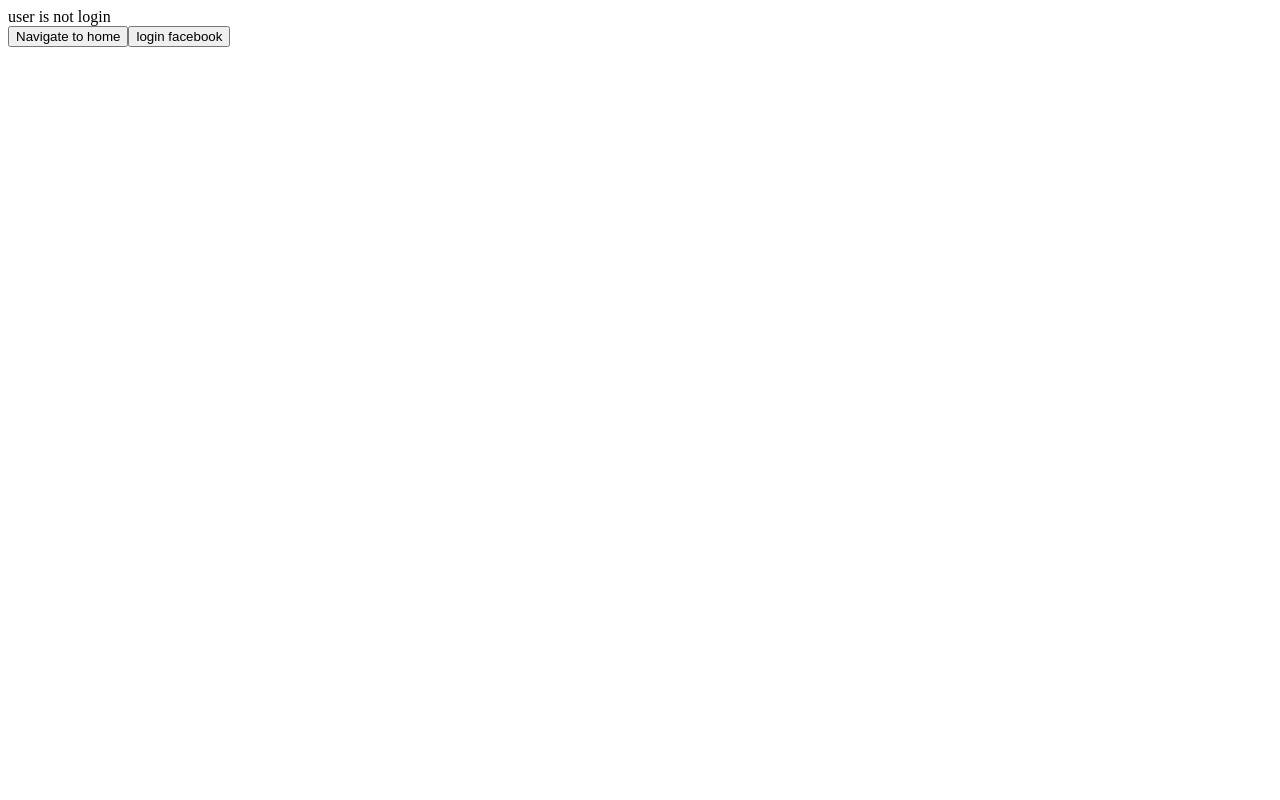
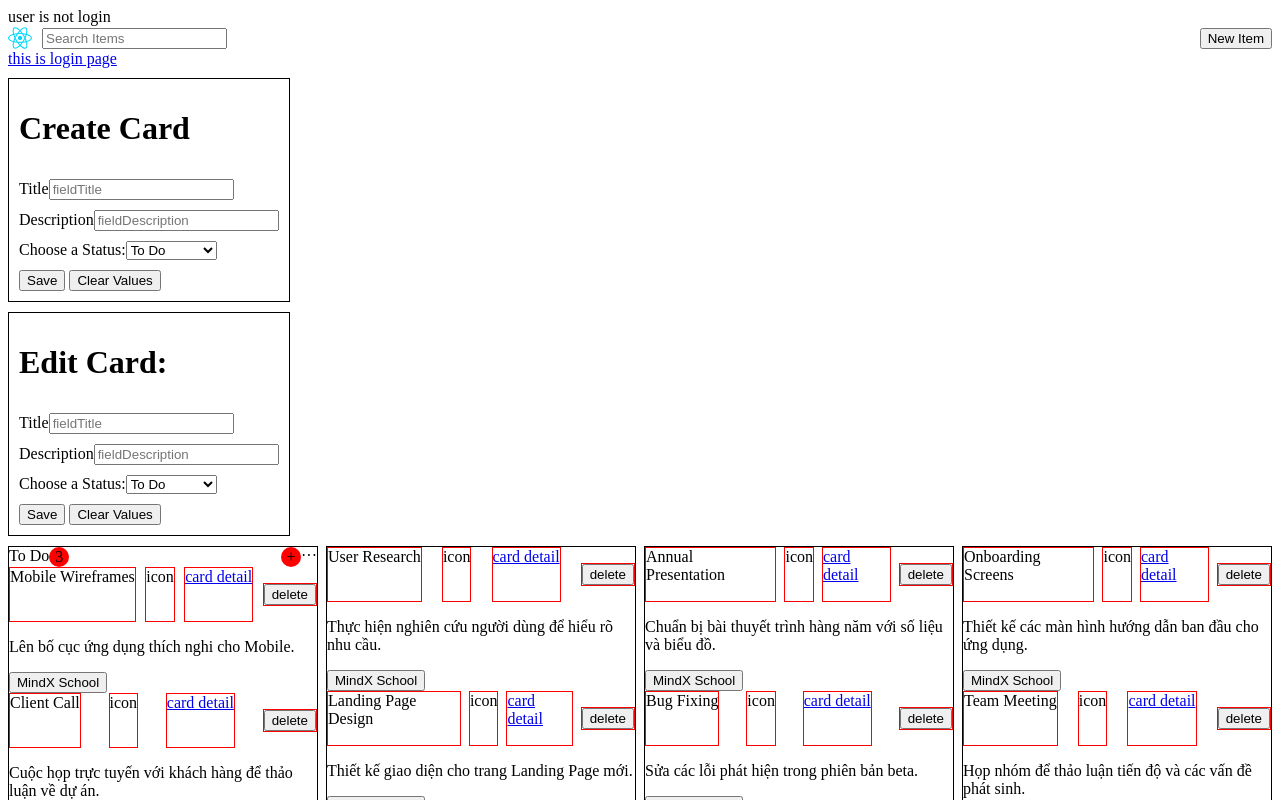
Before and after one commit to phamdactai9x66/CIJI102-NCT, a React (Vite) app: page /home in a window 1280 px wide. Before the commit this address led to /. Shown: the top 800 px of the page. Built offline with nearby package versions, Linux system fonts and the light colour scheme; no server answers.

Commit message:
custom new hook

```diff
--- a/src/App.jsx
+++ b/src/App.jsx
@@ -29,7 +29,7 @@ const App = () => {
 
         {/* this route require auth */}
 
-        <Route element={<RequiredAuth login={login} />}>
+        <Route element={<RequiredAuth login={true} />}>
           <Route path="/home" element={<Home2 />}>
             <Route index element={<Home />} />
             <Route path=":idCard" element={<CardDetail />} />
--- a/src/Components/FormCreateCard/FormCreateCard.jsx
+++ b/src/Components/FormCreateCard/FormCreateCard.jsx
@@ -1,48 +1,45 @@
 import React from "react";
 import "./FormCreateCard.css";
+import useForm from "../../hooks/useForm";
 
 const FormCreateCard = (props) => {
-  const [title, setTitle] = React.useState("");
-
-  const [description, setDescription] = React.useState("");
-
-  const [status, setStatus] = React.useState("1");
+  const { values, handleChange } = useForm({
+    initialValues: { title: "", description: "", cars: "1" },
+  });
 
   const handleSave = async () => {
     try {
-      const newCard = {
-        title: title,
-        description: description,
-        statusId: +status,
-        // value static
-        taskId: +new Date().getTime(),
-        flagId: 2, // Medium
-        assignedTo: 1, // userId
-        deadline: new Date("2024-04-12"),
-        // unique id for each card
-        id: +new Date().getTime(),
-      };
-
-      // POST, PUT
-      await fetch("http://localhost:3001/tasks", {
-        method: "POST",
-        body: JSON.stringify(newCard),
-        headers: {
-          "Content-Type": "application/json",
-        },
-      });
-
-      // eslint-disable-next-line react/prop-types
-      props.handleApi && props.handleApi();
+      // const newCard = {
+      //   title: title,
+      //   description: description,
+      //   statusId: +status,
+      //   // value static
+      //   taskId: +new Date().getTime(),
+      //   flagId: 2, // Medium
+      //   assignedTo: 1, // userId
+      //   deadline: new Date("2024-04-12"),
+      //   // unique id for each card
+      //   id: +new Date().getTime(),
+      // };
+      // // POST, PUT
+      // await fetch("http://localhost:3001/tasks", {
+      //   method: "POST",
+      //   body: JSON.stringify(newCard),
+      //   headers: {
+      //     "Content-Type": "application/json",
+      //   },
+      // });
+      // // eslint-disable-next-line react/prop-types
+      // props.handleApi && props.handleApi();
     } catch (error) {
       alert("you add new card is unsuccessfully");
     }
   };
 
   const handleClearValues = () => {
-    setTitle("");
-    setDescription("");
-    setStatus("1");
+    // setTitle("");
+    // setDescription("");
+    // setStatus("1");
   };
 
   return (
@@ -53,10 +50,9 @@ const FormCreateCard = (props) => {
         <input
           type="text"
           id="fieldTitle"
-          value={title}
-          onChange={(e) => {
-            setTitle(e.target.value);
-          }}
+          onChange={handleChange}
+          name="title"
+          value={values.title}
           placeholder="fieldTitle"
         />
       </div>
@@ -66,10 +62,9 @@ const FormCreateCard = (props) => {
         <input
           type="text"
           id="fieldDescription"
-          value={description}
-          onChange={(e) => {
-            setDescription(e.target.value);
-          }}
+          onChange={handleChange}
+          name="description"
+          value={values.description}
           placeholder="fieldDescription"
         />
       </div>
@@ -78,10 +73,10 @@ const FormCreateCard = (props) => {
         <label htmlFor="cars">Choose a Status:</label>
 
         <select
+          id="cars"
+          onChange={handleChange}
           name="cars"
-          id="cars"
-          value={status}
-          onChange={(e) => setStatus(e.target.value)}
+          value={values.status}
         >
           <option value="1">To Do</option>
           <option value="2">In Progress</option>
--- /dev/null
+++ b/src/hooks/useForm.js
@@ -0,0 +1,22 @@
+import React from "react";
+
+const useForm = ({ initialValues = {}, validate }) => {
+  const [values, setValues] = React.useState(initialValues);
+
+  const handleChange = (e) => {
+    const { name, value } = e.target;
+    setValues((preValues) => {
+      return {
+        ...preValues,
+        [name]: value,
+      };
+    });
+  };
+
+  return {
+    values,
+    handleChange,
+  };
+};
+
+export default useForm;
--- a/src/pages/Home/Home.jsx
+++ b/src/pages/Home/Home.jsx
@@ -12,7 +12,6 @@ function Home() {
   const [dataStack, setDataStack] = useState(tasks);
 
   const [searchParams] = useSearchParams();
-  console.log(searchParams.getAll("b"));
 
   const [idCard, setIdCard] = useState("");
 
```
